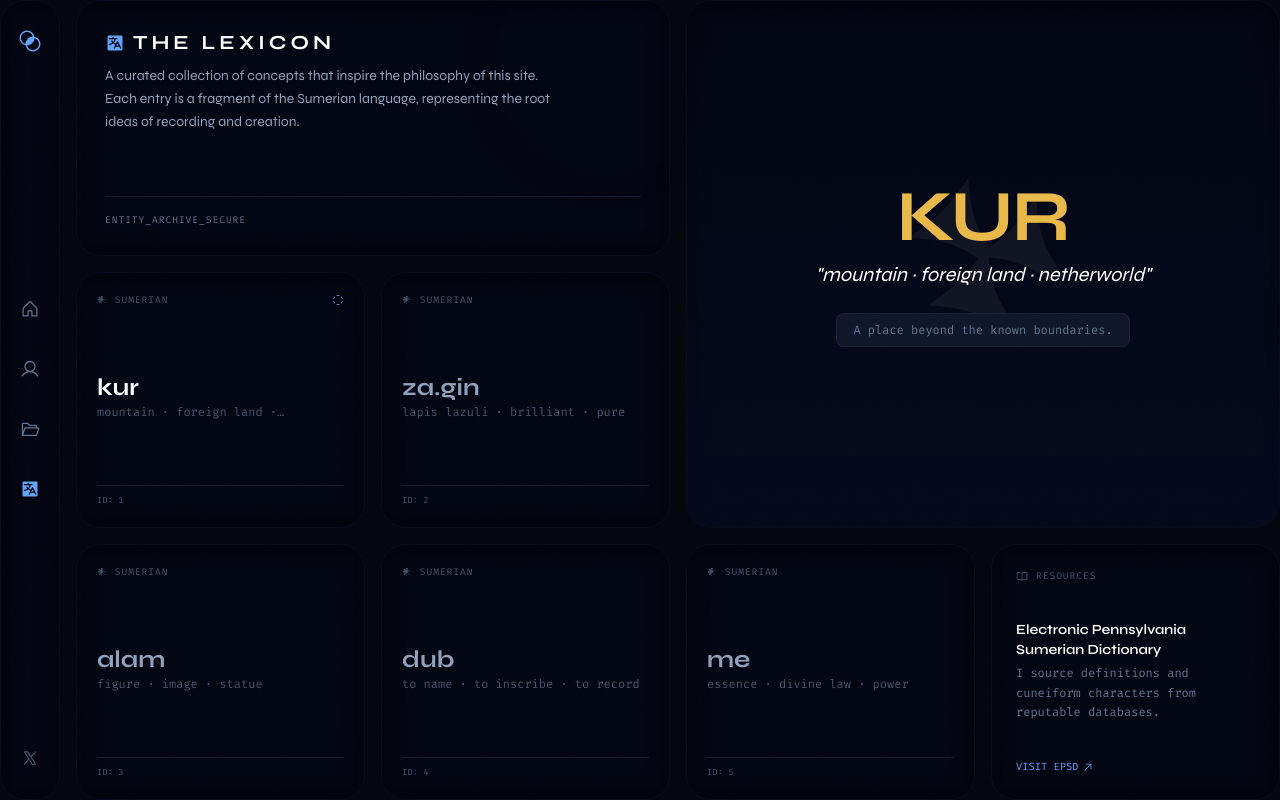
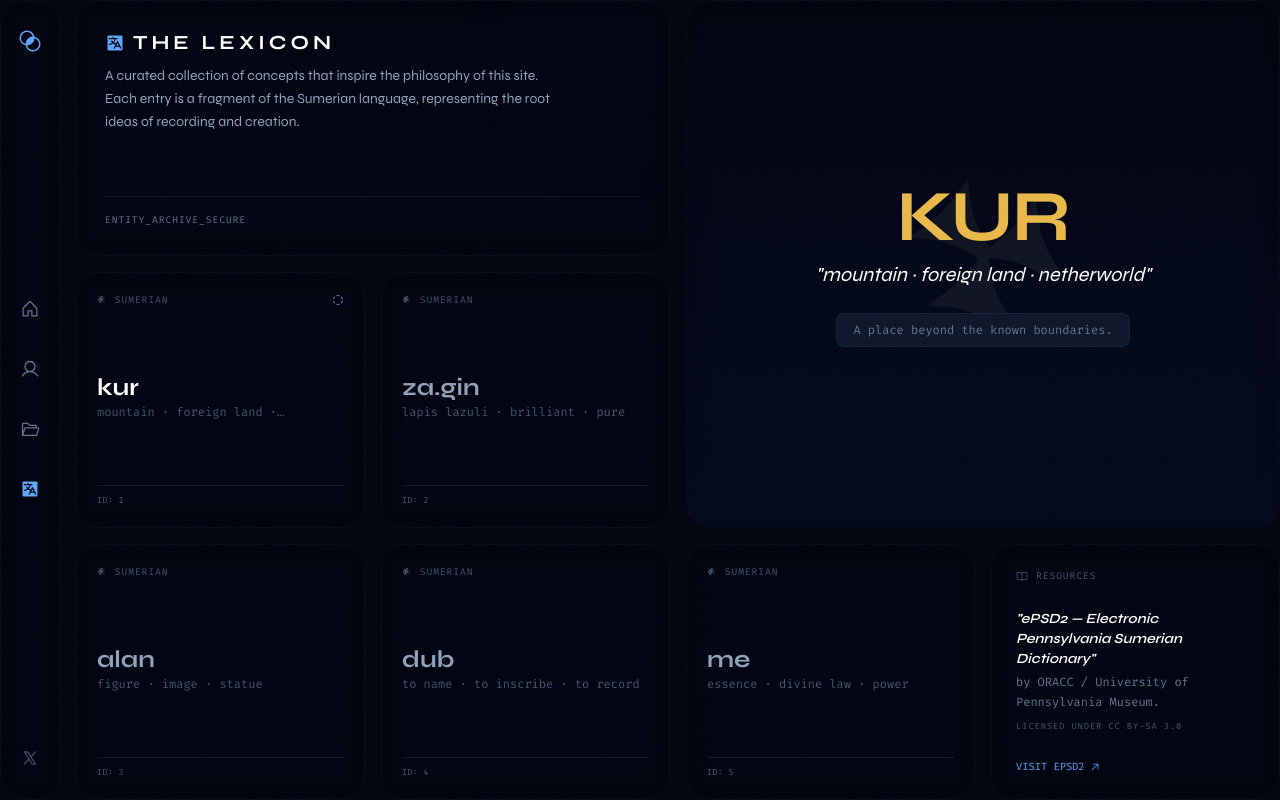
Before and after one commit to krzgn/krzgn, a Next.js app: page /lexicon in a window 1280 px wide. Built offline with nearby package versions, Linux system fonts and the light colour scheme.

Commit message:
feat(lexicon): rename alam to alan and update credits

```diff
--- a/src/app/lexicon/page.tsx
+++ b/src/app/lexicon/page.tsx
@@ -18,7 +18,7 @@ export default function LexiconPage() {
   const words = [
     { word: "kur", def: "mountain · foreign land · netherworld", lang: "𒀭 Sumerian", cuneiform: "𒆳", note: "A place beyond the known boundaries." },
     { word: "za.gin", def: "lapis lazuli · brilliant · pure", lang: "𒀭 Sumerian", cuneiform: "𒍝𒆳", note: "Considered the most precious stone in Mesopotamia." },
-    { word: "alam", def: "figure · image · statue", lang: "𒀭 Sumerian", cuneiform: "𒀭", note: "Used to describe visual representation of an entity." },
+    { word: "alan", def: "figure · image · statue", lang: "𒀭 Sumerian", cuneiform: "𒀭", note: "Used to describe visual representation of an entity." },
     { word: "dub", def: "to name · to inscribe · to record", lang: "𒀭 Sumerian", cuneiform: "𒍝", note: "The act of giving identity through writing." },
     { word: "me", def: "essence · divine law · power", lang: "𒀭 Sumerian", cuneiform: "𒈨", note: "The fundamental rules of the universe." }
   ];
@@ -107,17 +107,20 @@ export default function LexiconPage() {
             <BookOpen className="text-xs" /> Resources
           </div>
           <div>
-            <h3 className="text-white text-sm font-semibold mb-1">Electronic Pennsylvania Sumerian Dictionary</h3>
+            <h3 className="text-white text-sm font-semibold mb-1 italic">"ePSD2 — Electronic Pennsylvania Sumerian Dictionary"</h3>
             <p className="text-xs text-slate-500 font-mono leading-relaxed">
-               I source definitions and cuneiform characters from reputable databases.
+              by ORACC / University of Pennsylvania Museum.
+            </p>
+            <p className="text-[0.55rem] text-slate-600 font-mono mt-2 uppercase tracking-widest">
+              Licensed under CC BY-SA 3.0
             </p>
           </div>
           <a
-            href="http://psd.museum.upenn.edu/"
+            href="https://oracc.museum.upenn.edu/epsd2"
             target="_blank"
             className="font-mono text-[0.65rem] text-lazurite-400 hover:text-lazurite-300 transition-colors uppercase flex items-center gap-1"
           >
-            Visit EPSD <ArrowUpRight className="text-xs" />
+            Visit ePSD2 <ArrowUpRight className="text-xs" />
           </a>
         </div>
 
--- a/src/app/page.tsx
+++ b/src/app/page.tsx
@@ -152,7 +152,7 @@ export default function Home() {
               <ArrowUpRight className="text-slate-600 group-hover:text-lazurite-400 transition-colors text-sm" />
             </a>
             <a
-              href="https://alam.krzgn.xyz"
+              href="https://alan.krzgn.xyz"
               target="_blank"
               rel="noopener noreferrer"
               className="flex items-center justify-between bg-slate-900/60 hover:bg-lazurite-950/60 border border-slate-800 hover:border-lazurite-500/30 rounded-xl px-4 py-3 transition-all duration-200 group"
@@ -160,7 +160,7 @@ export default function Home() {
               <div className="flex items-center gap-3">
                 <Wrench className="text-sumer-gold text-lg" />
                 <div>
-                  <div className="text-white text-sm font-medium leading-none">Alam</div>
+                  <div className="text-white text-sm font-medium leading-none">Alan</div>
                   <div className="text-slate-500 text-xs mt-0.5 font-mono">Asset workbench for illustrators & VTubers</div>
                 </div>
               </div>
@@ -289,7 +289,7 @@ export default function Home() {
             </p>
           </div>
           <a
-            href="https://alam.krzgn.xyz/en/image-sorter"
+            href="https://alan.krzgn.xyz/en/image-sorter"
             target="_blank"
             rel="noopener noreferrer"
             className="font-mono text-[0.65rem] text-lazurite-400 hover:text-lazurite-300 transition-colors flex items-center gap-1"
--- a/src/app/projects/page.tsx
+++ b/src/app/projects/page.tsx
@@ -27,11 +27,11 @@ export default function ProjectsPage() {
       status: "Production"
     },
     {
-      id: "alam",
-      title: "Alam",
+      id: "alan",
+      title: "Alan",
       desc: "Comprehensive asset workbench for illustrators & VTubers to manage workflows.",
       tag: "Asset Workbench",
-      link: "https://alam.krzgn.xyz",
+      link: "https://alan.krzgn.xyz",
       icon: Wrench,
       color: "text-sumer-gold",
       status: "Live"
```
